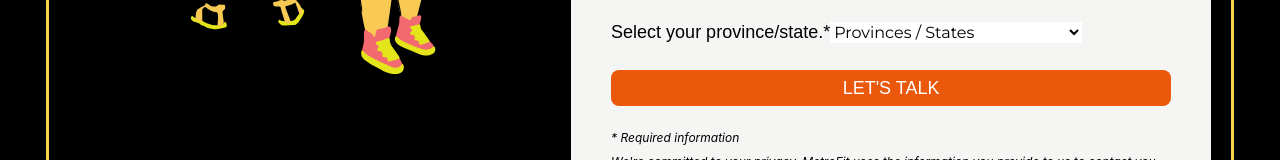
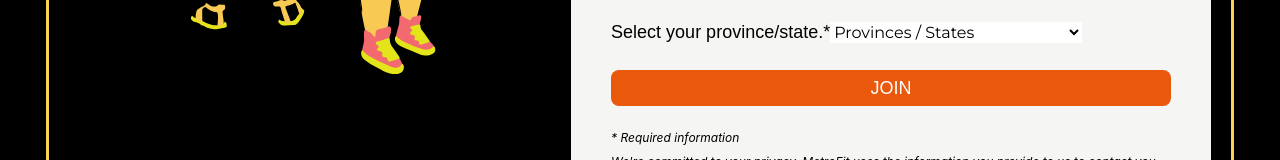
Before and after one commit to sweetmangoes/landing-page, a Next.js app in the folder metrofit-landing/: page /waitlist in a window 1280 px wide. Shown: the part 525-685 px from the top of the page. Built offline with nearby package versions, Linux system fonts and the light colour scheme; a web font is replaced by a local one.

Commit message:
made small grammar fixes

```diff
--- a/metrofit-landing/components/WaitlistForm.js
+++ b/metrofit-landing/components/WaitlistForm.js
@@ -182,7 +182,7 @@ export default function WaitlistForm() {
             type='submit'
             className='bg-orange-600 rounded-lg w-full hover:bg-orange-300 hover:text-black font-monomaniac text-white p-1 text-lg'
           >
-            LET'S TALK
+            JOIN
           </button>
 
           <br/>
```
